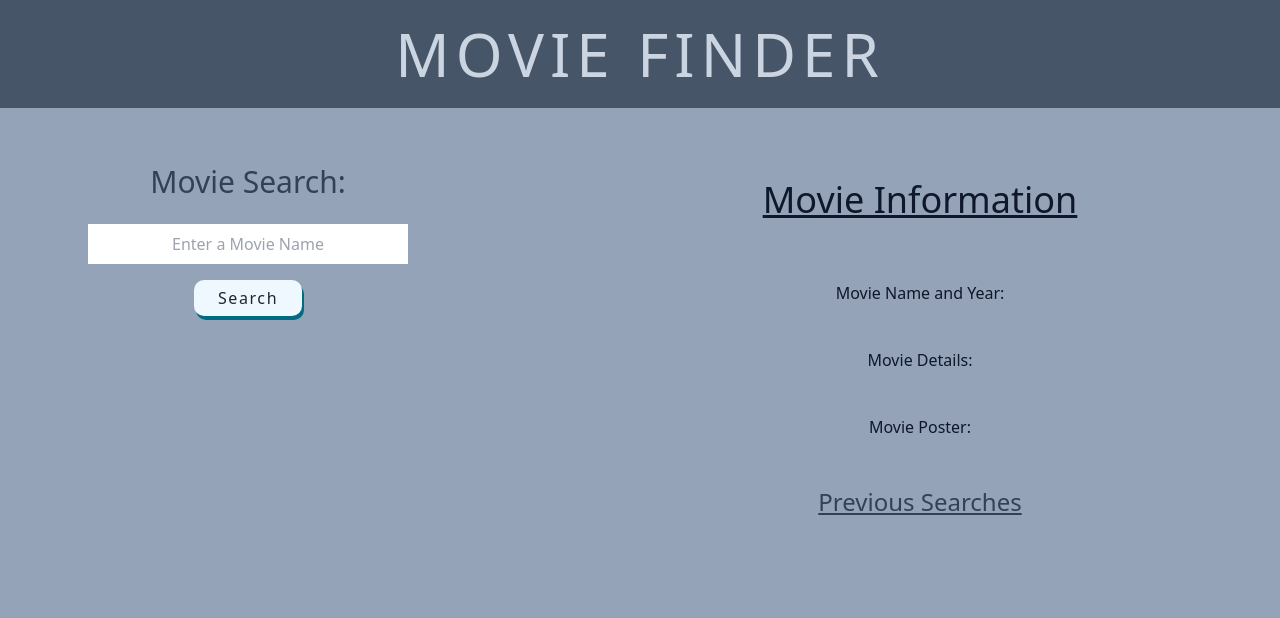
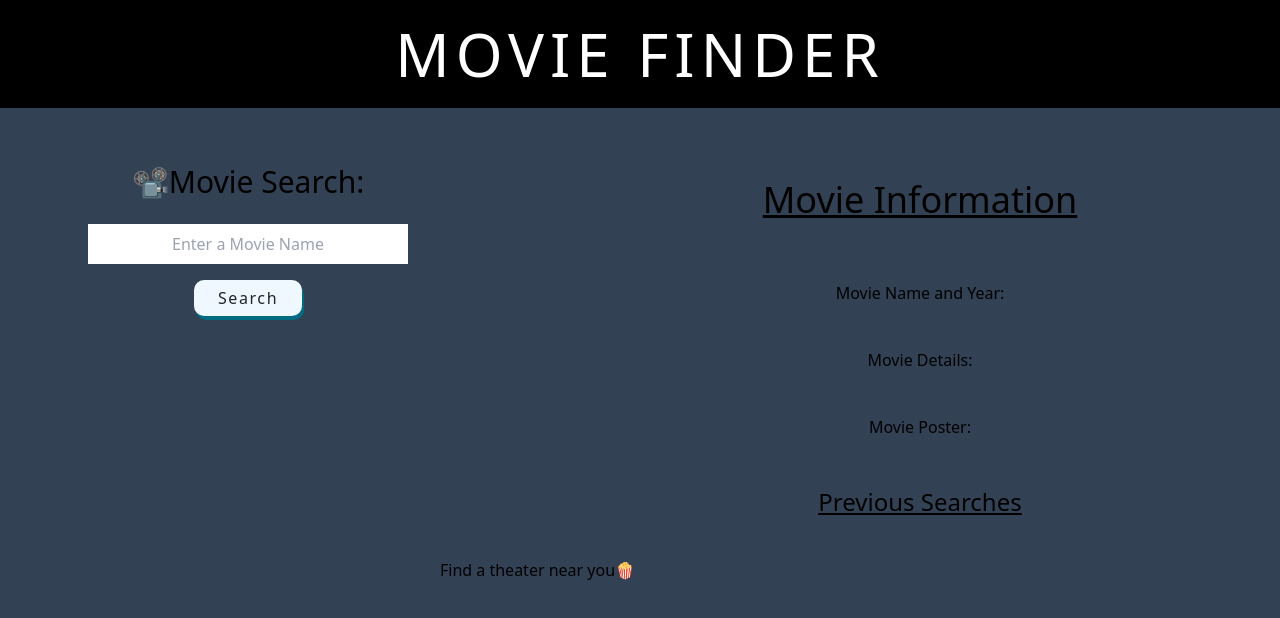
Before and after one commit to DevWes91/Group-Project-1, a plain HTML site: page index.html in a window 1280 px wide. Shown: the top 618 px of the page. Drawn offline with nearby package versions, Linux system fonts and the light colour scheme.

Commit message:
color changes

```diff
--- a/index.html
+++ b/index.html
@@ -14,9 +14,9 @@
   <title>Movie Finder</title>
 </head>
 
-<body class="bg-slate-400 w-full min-h-screen overflow-x-hidden">
-  <header class="w-full bg-slate-600 py-4 flex justify-center items-center">
-    <h1 class="text-slate-300 tracking-widest text-center text-4xl sm:text-6xl font-light">
+<body class="bg-slate-700 w-full min-h-screen overflow-x-hidden">
+  <header class="w-full bg-black py-4 flex justify-center items-center">
+    <h1 class="text-white tracking-widest text-center text-4xl sm:text-6xl font-extrabold">
       <span class="inline-block px-4 sm:px-0">
         MOVIE
         <br class="sm:hidden">
@@ -29,11 +29,11 @@
     <div class="flex flex-col md:flex-row md:justify-between md:items-start md:space-x-8">
       <aside class="w-full md:w-1/3 mb-8 md:mb-0">
         <section class="text-center">
-          <h3 class="text-3xl py-4 text-slate-700">
-            Movie Search:
+          <h3 class="text-3xl py-4 text-black font-extrabold">
+            📽️Movie Search:
           </h3>
           <input type="text" name="movie-search"
-            class="movie-input py-2 mb-2 text-center w-full max-w-xs hover:bg-yellow-100 text-slate-500"
+            class="movie-input py-2 mb-2 text-center w-full max-w-xs hover:bg-yellow-100 text-black"
             id="movie-search" required placeholder="Enter a Movie Name">
           <br>
           <!-- Movie Search Execution Button -->
@@ -43,7 +43,7 @@
         </section>
         </section>
       </aside>
-      <main class="text-slate-900 w-full md:w-2/3">
+      <main class="text-black w-full md:w-2/3 font-bold">
         <h3 class="text-4xl py-10 underline text-center">
           Movie Information
         </h3>
@@ -53,7 +53,7 @@
         </section>
         <section class="py-4 text-center">
           <h4 class="text-center">Movie Details: </h4>
-          <section id="movie-details" class="text-center"></section>
+          <section id="movie-details" class="text-black font-semibold underline text-center"></section>
         </section>
         <section>
           <h4 class="py-4 text-center">Movie Poster: </h4>
@@ -63,11 +63,22 @@
             </section>
         </section>
         <section>
-          <h3 class="underline py-4 text-2xl text-slate-700 text-center md:justify-center">
+          <h3 class="underline py-4 text-2xl text-slate-950 text-center md:justify-center">
             Previous Searches
           </h3>
           <section id="search-history" class="text-center justify-center py-2"></section>
         </section>
+
+       <!--Tickets to the movies-->
+      <section class="page-section">
+          <h4 class="text-slate-900 text-center md:justify-center font-bold "></h4>
+            <address>
+                <a href="https://www.fandango.com/movies-in-theaters">Find a theater near you🍿 </a>
+            </address>
+           </section>
+
+    </section>
+
       </main>
     </div>
   </div>
```
